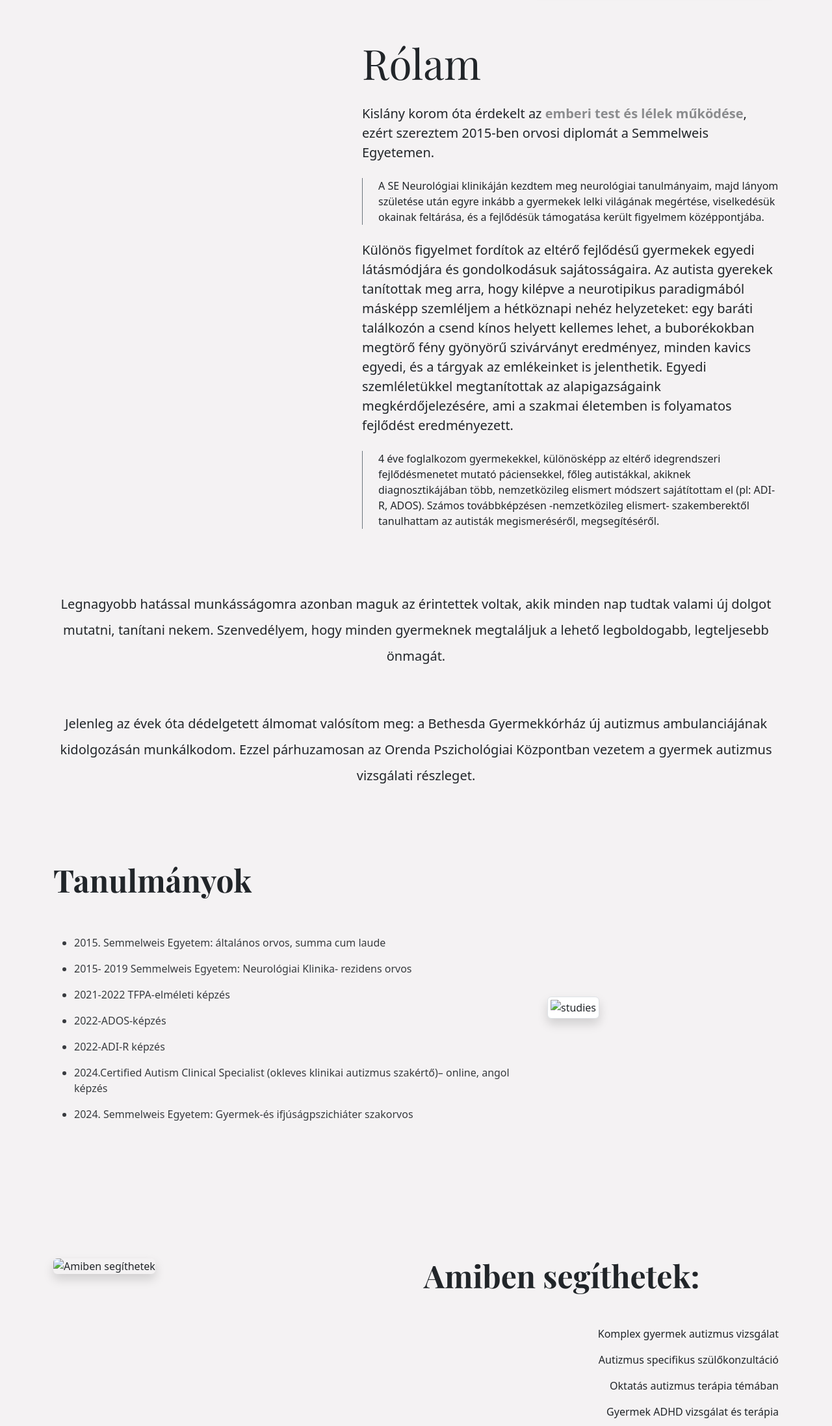
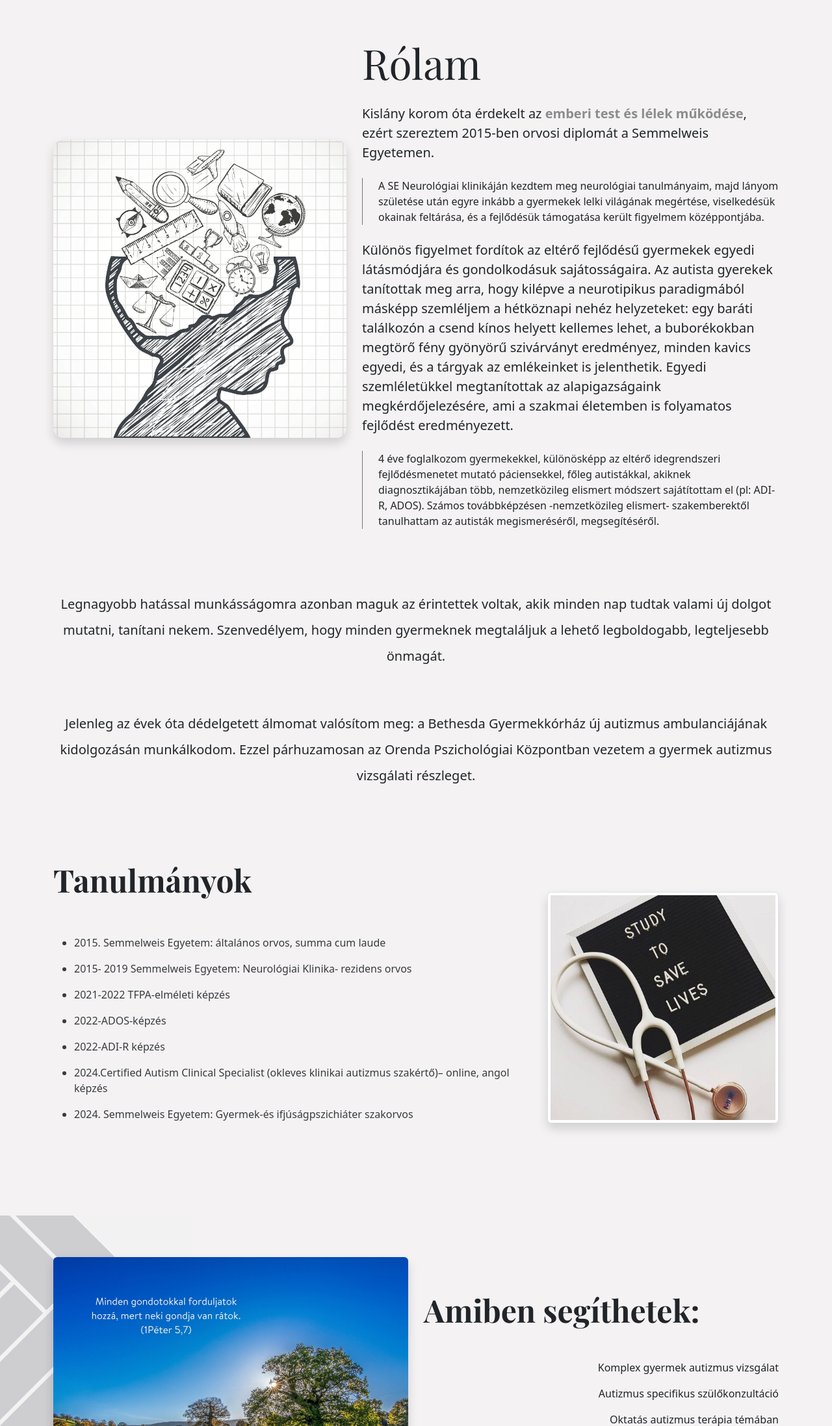
Before and after one commit to frksGeri/szerzonelli, a plain HTML site: page index.html in a window 1280 px wide. Shown: the part 605-2800 px from the top of the page at 65% size. Drawn offline with nearby package versions, Linux system fonts and the light colour scheme.

Commit message:
képek betöltése

```diff
--- a/index.html
+++ b/index.html
@@ -74,7 +74,7 @@
             <div class="container">
                 <div class="row gy-4">
                     <div class="col-12 col-lg-5 d-flex align-items-center">
-                        <img src="../bootstrap/media/iStock-490313840-e1509032224907.jpg" alt=""
+                        <img src="media/iStock-490313840-e1509032224907.jpg" alt=""
                             class="img-fluid rounded-4 shadow w-100">
                     </div>
                     <div class="col-12 col-lg-7">
@@ -149,7 +149,7 @@
                         </ul>
                     </div>
                     <div class="col-12 col-lg-4 order-1 order-lg-2 d-flex align-items-center">
-                        <img src="../bootstrap/media/learn.jpg" class="img-thumbnail rounded shadow" alt="studies">
+                        <img src="media/learn.jpg" class="img-thumbnail rounded shadow" alt="studies">
                     </div>
                 </div>
             </div>
@@ -159,7 +159,7 @@
             <div class="container">
                 <div class="row gy-4">
                     <div class="col-12 col-md-6">
-                        <img src="../bootstrap/media/mm.jpg" class="img-fluid rounded shadow" alt="Amiben segíthetek">
+                        <img src="media/mm.jpg" class="img-fluid rounded shadow" alt="Amiben segíthetek">
                     </div>
                     <div class="col-12 col-md-6 d-flex flex-column justify-content-center">
                         <h2 class="display-5 fw-bold mb-4 pb-4" style="font-family: 'Playfair Display', serif;">Amiben segíthetek:</h2>
@@ -226,7 +226,7 @@
                                 </form>
                             </div>
                             <div class="col-12 col-md-5 ">
-                                <img src="../bootstrap/media/kapcsolat_fent2.jpg" class="img-fluid rounded"
+                                <img src="media/kapcsolat_fent2.jpg" class="img-fluid rounded"
                                     alt="kapcsolat">
                             </div>
                         </div>
--- a/style.css
+++ b/style.css
@@ -40,7 +40,7 @@ i{
 /* Hero section reszponzív stílusok */
 .hero {
     position: relative;
-    background: url(../bootstrap/media/banner.jpg);
+    background: url(media/banner.jpg);
     background-size: cover;
     background-position: bottom;
     min-height: 60vh;
@@ -138,7 +138,7 @@ i{
 
 section:nth-child(4n) {
     background-color: #f4f2f3;
-    background-image: url(../bootstrap/media/bg.png);
+    background-image: url(media/bg.png);
     background-size: cover;
     background-size: contain;
     background-repeat: no-repeat;
```
